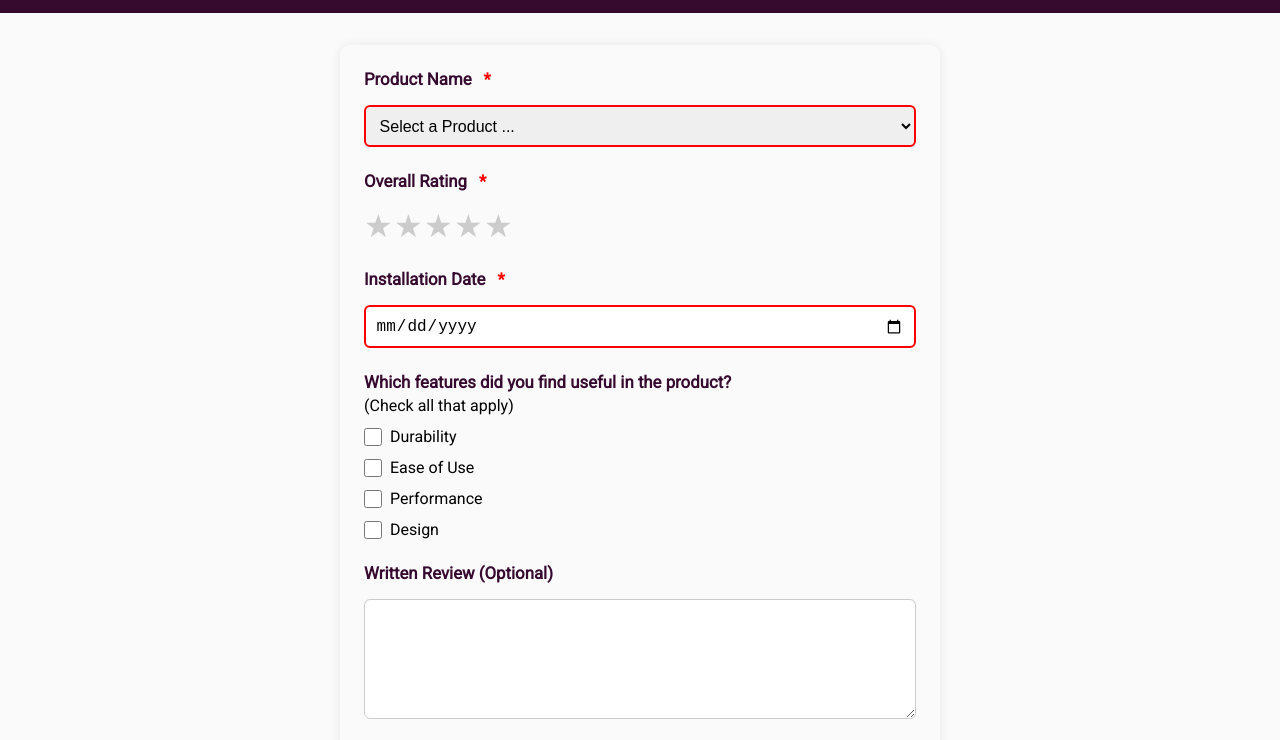
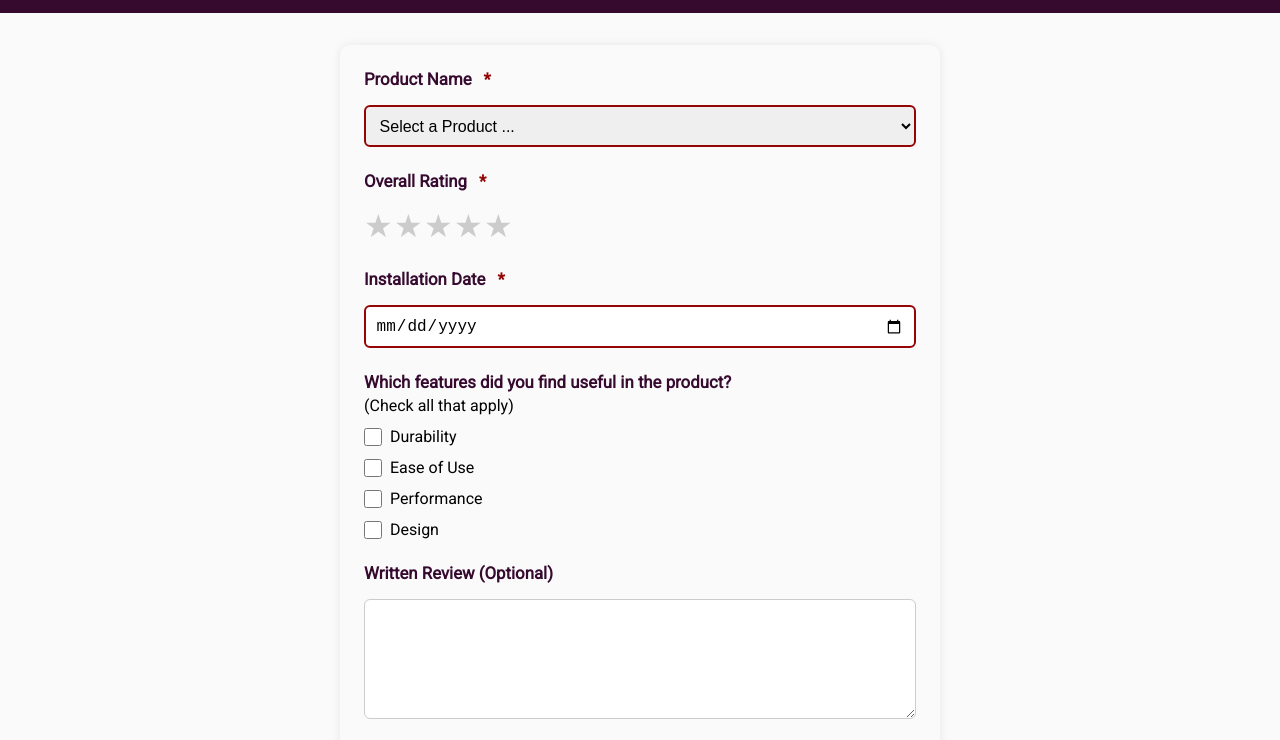
Before and after one commit to aromerosud/wdd131, a plain HTML site: page form.html in a window 1280 px wide. Shown: the part 57-797 px from the top of the page. Drawn offline with Linux system fonts and the light colour scheme.

Commit message:
fix issue contrast

```diff
--- a/styles/form.css
+++ b/styles/form.css
@@ -5,7 +5,7 @@
   --text-light: #eeeeee;
   --text-dark: #000000;
   --shadow-light: #00000014;
-  --error-color: #ff0000;
+  --error-color: #940606;
   --success-color: #063f06;
   --submit-hover-color: #4a1255;
   --star-color: #cccccc;
```
